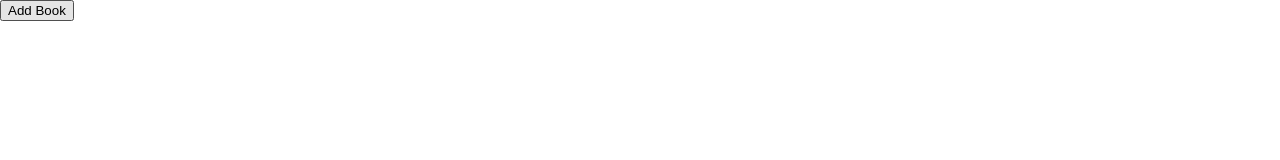
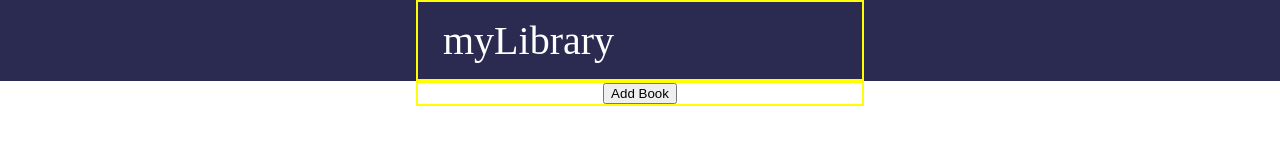
Before and after one commit to Cerefi/library, a plain HTML site: page index.html in a window 1280 px wide. Drawn offline with Linux system fonts and the light colour scheme.

Commit message:
Style header

```diff
--- a/index.html
+++ b/index.html
@@ -21,9 +21,19 @@
             <button id="add">Add</button>
         </form>
     </dialog>
-    <button id="addButton">Add Book</button>
-    <div class="books">
+    <header>
+        <div class="container">
+            <div class="header__text">myLibrary</div>
+        </div>
+    </header>
+    <div class="main">
+        <div class="container">
+            <button id="addButton">Add Book</button>
+            <div class="books">
 
+            </div>
+        </div>
     </div>
+
 </body>
 </html>
--- a/style.css
+++ b/style.css
@@ -5,6 +5,33 @@
 body {
     margin: 0;
     padding: 0;
+}
+
+header {
+    background-color: rgb(43, 43, 82);
+    color: rgb(255, 255, 255);
+    display: flex;
+    justify-content: center;
+}
+
+.header__text {
+    font-size: 2.5rem;
+    padding: 15px 25px;
+}
+
+.main {
+    display: flex;
+    justify-content: center;
+}
+
+.container {
+    width: 35vw;
+    border: 2px solid yellow;
+}
+
+.main .container {
+    display: flex;
+    justify-content: center;
 }
 
 .input__container {
```
